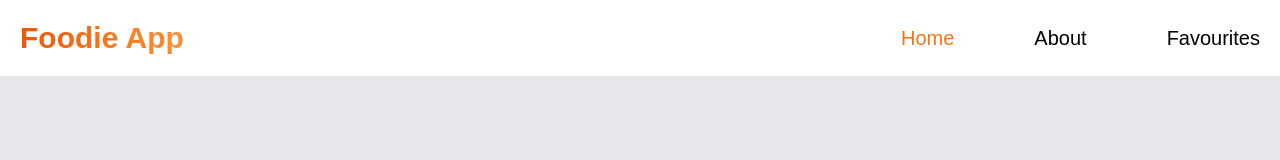
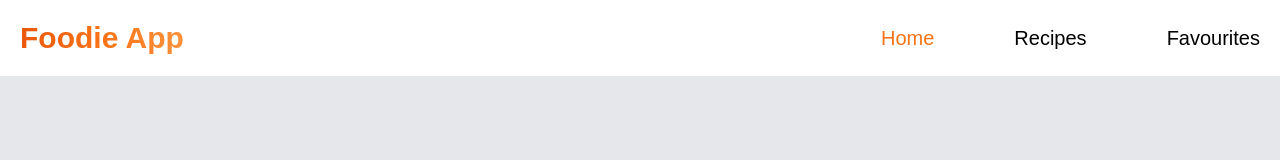
Before and after one commit to Tonnykimanthi/foodie-app, a Next.js app: page / in a window 1280 px wide. Shown: the top 160 px of the page. Built offline with nearby package versions, Linux system fonts and the light colour scheme.

Commit message:
Edit Navbar

```diff
--- a/app/components/layout/Navbar.tsx
+++ b/app/components/layout/Navbar.tsx
@@ -25,10 +25,10 @@ const Navbar = () => {
           </li>
           <li
             className={`hover:text-orange-500 transition ${
-              pathname === "/about" ? "text-orange-500" : ""
+              pathname === "/recipes" ? "text-orange-500" : ""
             }`}
           >
-            <Link href="/about">About</Link>
+            <Link href="/recipes">Recipes</Link>
           </li>
           <li
             className={`hover:text-orange-500 transition ${
```
